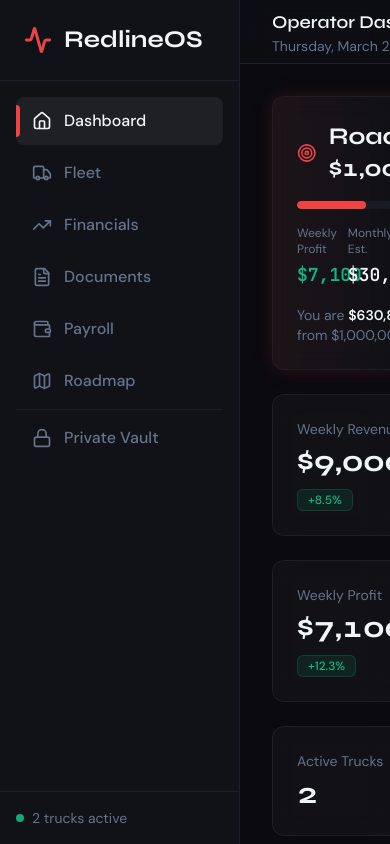
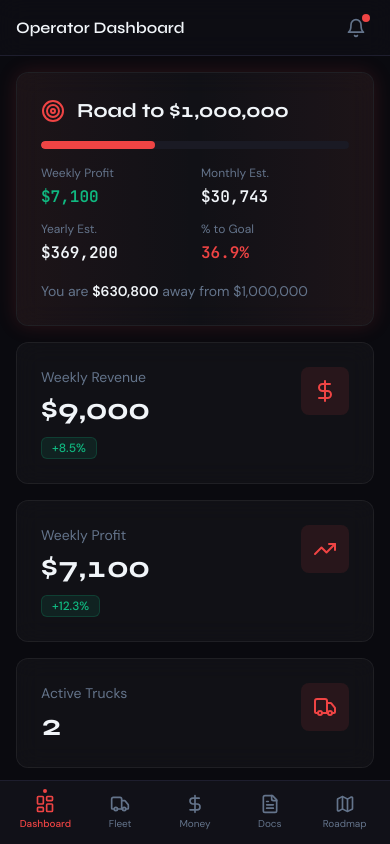
Before and after one commit to prushscripts/RedlineOS, a Next.js app: page /dashboard in a window 390 px wide. Shown: the top 844 px of the page. Built offline with nearby package versions, Linux system fonts and the light colour scheme.

Commit message:
Add mobile responsiveness and loading screen animation

```diff
--- a/app/dashboard/page.tsx
+++ b/app/dashboard/page.tsx
@@ -5,6 +5,7 @@ import StatCard from '@/components/dashboard/StatCard'
 import RoadTo1MBanner from '@/components/dashboard/RoadTo1MBanner'
 import OperatorPanel from '@/components/dashboard/OperatorPanel'
 import ProfitLineChart from '@/components/charts/ProfitLineChart'
+import DashboardWithLoading from '@/components/DashboardWithLoading'
 import {
   trucks,
   drivers,
@@ -28,7 +29,8 @@ export default function DashboardPage() {
   const totalMiles = 2847
 
   return (
-    <div className="space-y-6">
+    <DashboardWithLoading>
+      <div className="space-y-4 sm:space-y-6">
       <RoadTo1MBanner
         weeklyProfit={weeklyProfit}
         monthlyProjection={monthlyProjection}
@@ -37,7 +39,7 @@ export default function DashboardPage() {
         remaining={remaining}
       />
 
-      <div className="grid grid-cols-1 md:grid-cols-2 lg:grid-cols-4 gap-6">
+      <div className="grid grid-cols-1 md:grid-cols-2 lg:grid-cols-4 gap-4 sm:gap-6">
         <StatCard
           title="Weekly Revenue"
           value={weeklyRevenue}
@@ -69,7 +71,7 @@ export default function DashboardPage() {
         />
       </div>
 
-      <div className="grid grid-cols-1 lg:grid-cols-3 gap-6">
+      <div className="grid grid-cols-1 lg:grid-cols-3 gap-4 sm:gap-6">
         <div className="lg:col-span-2">
           <ProfitLineChart data={weeklyHistory} />
         </div>
@@ -83,5 +85,6 @@ export default function DashboardPage() {
         </div>
       </div>
     </div>
+    </DashboardWithLoading>
   )
 }
--- a/app/documents/page.tsx
+++ b/app/documents/page.tsx
@@ -10,17 +10,17 @@ export default function DocumentsPage() {
   const payrollDocs = documents.filter(d => d.folder === 'payroll')
 
   return (
-    <div className="space-y-8">
+    <div className="space-y-4 sm:space-y-6 lg:space-y-8">
       <div>
-        <h1 className="text-3xl font-display font-bold text-text-primary mb-2">
+        <h1 className="text-xl sm:text-2xl lg:text-3xl font-display font-bold text-text-primary mb-2">
           Document Vault
         </h1>
-        <p className="text-text-muted">
+        <p className="text-sm sm:text-base text-text-muted">
           Organize and access all your business documents
         </p>
       </div>
 
-      <div className="grid grid-cols-1 lg:grid-cols-3 gap-6">
+      <div className="grid grid-cols-1 lg:grid-cols-3 gap-4 sm:gap-6">
         <div className="lg:col-span-2 space-y-4">
           <FolderRow
             title="Insurance"
--- a/app/financials/page.tsx
+++ b/app/financials/page.tsx
@@ -27,17 +27,17 @@ export default function FinancialsPage() {
   const totalCosts = trucks.reduce((sum, truck) => sum + truck.fuelCost + truck.otherCosts, 0)
 
   return (
-    <div className="space-y-8">
+    <div className="space-y-4 sm:space-y-6 lg:space-y-8">
       <div>
-        <h1 className="text-3xl font-display font-bold text-text-primary mb-2">
+        <h1 className="text-xl sm:text-2xl lg:text-3xl font-display font-bold text-text-primary mb-2">
           Financial Overview
         </h1>
-        <p className="text-text-muted">
+        <p className="text-sm sm:text-base text-text-muted">
           Track your revenue, costs, and path to $1M
         </p>
       </div>
 
-      <div className="grid grid-cols-1 md:grid-cols-2 lg:grid-cols-4 gap-6">
+      <div className="grid grid-cols-1 md:grid-cols-2 lg:grid-cols-4 gap-4 sm:gap-6">
         <StatCard
           title="Weekly Profit"
           value={weeklyProfit}
--- a/app/layout.tsx
+++ b/app/layout.tsx
@@ -2,6 +2,7 @@ import type { Metadata } from 'next'
 import './globals.css'
 import Sidebar from '@/components/Sidebar'
 import TopBar from '@/components/TopBar'
+import MobileNav from '@/components/MobileNav'
 import { VaultProvider } from '@/contexts/VaultContext'
 
 export const metadata: Metadata = {
@@ -15,17 +16,18 @@ export default function RootLayout({
   children: React.ReactNode
 }) {
   return (
-    <html lang="en">
-      <body>
+    <html lang="en" className="overflow-x-hidden">
+      <body className="overflow-x-hidden">
         <VaultProvider>
           <div className="flex min-h-screen bg-bg-base">
             <Sidebar />
-            <main className="flex-1 ml-60">
+            <main className="flex-1 lg:ml-60 pb-16 lg:pb-0">
               <TopBar />
-              <div className="p-8">
+              <div className="p-4 sm:p-6 lg:p-8 max-w-full overflow-hidden">
                 {children}
               </div>
             </main>
+            <MobileNav />
           </div>
         </VaultProvider>
       </body>
--- a/app/roadmap/page.tsx
+++ b/app/roadmap/page.tsx
@@ -51,17 +51,17 @@ export default function RoadmapPage() {
   const currentPhaseId = getCurrentPhase()
 
   return (
-    <div className="space-y-8">
+    <div className="space-y-4 sm:space-y-6 lg:space-y-8">
       <div>
-        <h1 className="text-3xl font-display font-bold text-text-primary mb-2">
+        <h1 className="text-xl sm:text-2xl lg:text-3xl font-display font-bold text-text-primary mb-2">
           Road to $1M
         </h1>
-        <p className="text-text-muted">
+        <p className="text-sm sm:text-base text-text-muted">
           Track your progress through each phase of growth
         </p>
       </div>
 
-      <div className="relative space-y-6">
+      <div className="relative space-y-4 sm:space-y-6">
         {phases.map((phase, index) => {
           const isUnlocked = isPhaseUnlocked(phase.id)
           const isCurrent = phase.id === currentPhaseId
--- /dev/null
+++ b/components/DashboardWithLoading.tsx
@@ -0,0 +1,26 @@
+'use client'
+
+import { useState, useEffect } from 'react'
+import LoadingScreen from './ui/LoadingScreen'
+
+export default function DashboardWithLoading({ children }: { children: React.ReactNode }) {
+  const [showLoading, setShowLoading] = useState(false)
+
+  useEffect(() => {
+    const hasLoaded = sessionStorage.getItem('hasLoaded')
+    if (!hasLoaded) {
+      setShowLoading(true)
+    }
+  }, [])
+
+  const handleLoadingComplete = () => {
+    sessionStorage.setItem('hasLoaded', 'true')
+    setShowLoading(false)
+  }
+
+  if (showLoading) {
+    return <LoadingScreen onComplete={handleLoadingComplete} />
+  }
+
+  return <>{children}</>
+}
--- /dev/null
+++ b/components/MobileNav.tsx
@@ -0,0 +1,49 @@
+'use client'
+
+import { usePathname } from 'next/navigation'
+import Link from 'next/link'
+import { LayoutDashboard, Truck, DollarSign, FileText, Map, Wallet, Lock } from 'lucide-react'
+
+const navItems = [
+  { href: '/dashboard', icon: LayoutDashboard, label: 'Dashboard' },
+  { href: '/fleet', icon: Truck, label: 'Fleet' },
+  { href: '/financials', icon: DollarSign, label: 'Money' },
+  { href: '/documents', icon: FileText, label: 'Docs' },
+  { href: '/roadmap', icon: Map, label: 'Roadmap' },
+  { href: '/payroll', icon: Wallet, label: 'Payroll' },
+  { href: '/vault', icon: Lock, label: 'Vault' },
+]
+
+export default function MobileNav() {
+  const pathname = usePathname()
+
+  return (
+    <nav className="lg:hidden fixed bottom-0 left-0 right-0 z-50 bg-[#111118] border-t border-[#1E1E2E] h-16">
+      <div className="flex items-center justify-around h-full px-2">
+        {navItems.slice(0, 5).map((item) => {
+          const isActive = pathname === item.href
+          const Icon = item.icon
+
+          return (
+            <Link
+              key={item.href}
+              href={item.href}
+              className="flex flex-col items-center justify-center gap-0.5 flex-1 h-full relative"
+            >
+              <Icon
+                size={20}
+                className={isActive ? 'text-accent' : 'text-text-muted'}
+              />
+              <span className={`text-[10px] ${isActive ? 'text-accent font-medium' : 'text-text-muted'}`}>
+                {item.label}
+              </span>
+              {isActive && (
+                <div className="absolute top-2 right-1/2 translate-x-1/2 w-1 h-1 bg-accent rounded-full" />
+              )}
+            </Link>
+          )
+        })}
+      </div>
+    </nav>
+  )
+}
--- a/components/Sidebar.tsx
+++ b/components/Sidebar.tsx
@@ -21,7 +21,7 @@ export default function Sidebar() {
   const pathname = usePathname()
 
   return (
-    <aside className="fixed left-0 top-0 h-screen w-60 bg-bg-surface border-r border-border-subtle flex flex-col">
+    <aside className="hidden lg:flex fixed left-0 top-0 h-screen w-60 bg-bg-surface border-r border-border-subtle flex-col">
       <div className="p-6 border-b border-border-subtle">
         <div className="flex items-center gap-3">
           <Activity className="text-accent" size={28} strokeWidth={2.5} />
--- a/components/TopBar.tsx
+++ b/components/TopBar.tsx
@@ -5,12 +5,12 @@ import Badge from './ui/Badge'
 
 export default function TopBar() {
   return (
-    <header className="h-16 border-b border-border-subtle bg-bg-surface/50 backdrop-blur-md flex items-center justify-between px-8">
+    <header className="h-14 sm:h-16 border-b border-border-subtle bg-bg-surface/50 backdrop-blur-md flex items-center justify-between px-4 sm:px-6 lg:px-8">
       <div>
-        <h2 className="text-lg font-display font-semibold text-text-primary">
+        <h2 className="text-base sm:text-lg font-display font-semibold text-text-primary">
           Operator Dashboard
         </h2>
-        <p className="text-sm text-text-muted">
+        <p className="text-xs sm:text-sm text-text-muted hidden sm:block">
           {new Date().toLocaleDateString('en-US', {
             weekday: 'long',
             year: 'numeric',
--- a/components/dashboard/RoadTo1MBanner.tsx
+++ b/components/dashboard/RoadTo1MBanner.tsx
@@ -32,36 +32,36 @@ export default function RoadTo1MBanner({
 
         <div className="relative z-10">
           <div className="flex items-center gap-3 mb-4">
-            <Target className="text-accent" size={32} />
-            <h2 className="text-2xl font-display font-bold text-text-primary">
+            <Target className="text-accent" size={24} />
+            <h2 className="text-xl sm:text-2xl font-display font-bold text-text-primary">
               Road to $1,000,000
             </h2>
           </div>
 
           <ProgressBar progress={progressPercent} className="mb-4" />
 
-          <div className="grid grid-cols-4 gap-4 mb-4">
+          <div className="grid grid-cols-2 lg:grid-cols-4 gap-3 sm:gap-4 mb-4">
             <div>
               <p className="text-xs text-text-muted mb-1">Weekly Profit</p>
-              <p className="text-lg font-mono font-semibold text-success">
+              <p className="text-base sm:text-lg font-mono font-semibold text-success">
                 {formatCurrency(weeklyProfit)}
               </p>
             </div>
             <div>
               <p className="text-xs text-text-muted mb-1">Monthly Est.</p>
-              <p className="text-lg font-mono font-semibold text-text-primary">
+              <p className="text-base sm:text-lg font-mono font-semibold text-text-primary">
                 {formatCurrency(monthlyProjection)}
               </p>
             </div>
             <div>
               <p className="text-xs text-text-muted mb-1">Yearly Est.</p>
-              <p className="text-lg font-mono font-semibold text-text-primary">
+              <p className="text-base sm:text-lg font-mono font-semibold text-text-primary">
                 {formatCurrency(yearlyProjection)}
               </p>
             </div>
             <div>
               <p className="text-xs text-text-muted mb-1">% to Goal</p>
-              <p className="text-lg font-mono font-semibold text-accent">
+              <p className="text-base sm:text-lg font-mono font-semibold text-accent">
                 {progressPercent.toFixed(1)}%
               </p>
             </div>
--- /dev/null
+++ b/components/ui/LoadingScreen.tsx
@@ -0,0 +1,118 @@
+'use client'
+
+import { useState, useEffect } from 'react'
+import { motion, AnimatePresence } from 'framer-motion'
+import { Activity } from 'lucide-react'
+
+interface LoadingScreenProps {
+  onComplete: () => void
+}
+
+export default function LoadingScreen({ onComplete }: LoadingScreenProps) {
+  const [phase, setPhase] = useState(1)
+  const [typedText, setTypedText] = useState('')
+  const fullText = 'SYSTEM ONLINE'
+
+  useEffect(() => {
+    const timer1 = setTimeout(() => setPhase(2), 600)
+    const timer2 = setTimeout(() => setPhase(3), 1600)
+    const timer3 = setTimeout(() => {
+      onComplete()
+    }, 2500)
+
+    return () => {
+      clearTimeout(timer1)
+      clearTimeout(timer2)
+      clearTimeout(timer3)
+    }
+  }, [onComplete])
+
+  useEffect(() => {
+    if (phase === 2) {
+      let index = 0
+      const typeInterval = setInterval(() => {
+        if (index <= fullText.length) {
+          setTypedText(fullText.slice(0, index))
+          index++
+        } else {
+          clearInterval(typeInterval)
+        }
+      }, 80)
+      return () => clearInterval(typeInterval)
+    }
+  }, [phase])
+
+  return (
+    <AnimatePresence>
+      <motion.div
+        initial={{ opacity: 1 }}
+        exit={{ opacity: 0 }}
+        transition={{ duration: 0.9 }}
+        className="fixed inset-0 z-[9999] bg-black flex items-center justify-center overflow-hidden"
+      >
+        {/* Grid background - Phase 2 */}
+        {phase >= 2 && (
+          <motion.div
+            initial={{ opacity: 0 }}
+            animate={{ opacity: 0.15 }}
+            transition={{ duration: 0.6 }}
+            className="absolute inset-0"
+            style={{
+              backgroundImage: `
+                linear-gradient(to right, #1a0000 1px, transparent 1px),
+                linear-gradient(to bottom, #1a0000 1px, transparent 1px)
+              `,
+              backgroundSize: '40px 40px'
+            }}
+          />
+        )}
+
+        {/* Logo container */}
+        <div className="relative z-10 flex flex-col items-center">
+          {/* Logo */}
+          <motion.div
+            initial={{ scale: 0.8, opacity: 0 }}
+            animate={{ scale: 1, opacity: 1 }}
+            transition={{ duration: 0.6, ease: 'easeOut' }}
+            className="flex items-center gap-3 mb-8"
+          >
+            <Activity size={48} className="text-accent" strokeWidth={2.5} />
+            <h1 className="text-4xl font-display font-bold text-white">
+              RedlineOS
+            </h1>
+          </motion.div>
+
+          {/* Scanner line - Phase 2 */}
+          {phase >= 2 && (
+            <motion.div
+              initial={{ scaleX: 0 }}
+              animate={{ scaleX: 1 }}
+              transition={{ duration: 0.8, ease: 'easeInOut' }}
+              className="absolute top-1/2 left-0 right-0 h-[2px] bg-accent origin-center"
+              style={{
+                boxShadow: '0 0 20px rgba(239, 68, 68, 0.8)'
+              }}
+            />
+          )}
+
+          {/* Typing text - Phase 2 */}
+          {phase >= 2 && (
+            <motion.div
+              initial={{ opacity: 0 }}
+              animate={{ opacity: 1 }}
+              transition={{ delay: 0.3, duration: 0.3 }}
+              className="mt-16 font-mono text-accent text-sm tracking-widest"
+            >
+              {typedText}
+              <motion.span
+                animate={{ opacity: [1, 0] }}
+                transition={{ duration: 0.5, repeat: Infinity }}
+                className="inline-block w-2 h-4 bg-accent ml-1"
+              />
+            </motion.div>
+          )}
+        </div>
+      </motion.div>
+    </AnimatePresence>
+  )
+}
```
Also changed, not shown: app/fleet/page.tsx (+7 -7 lines).
